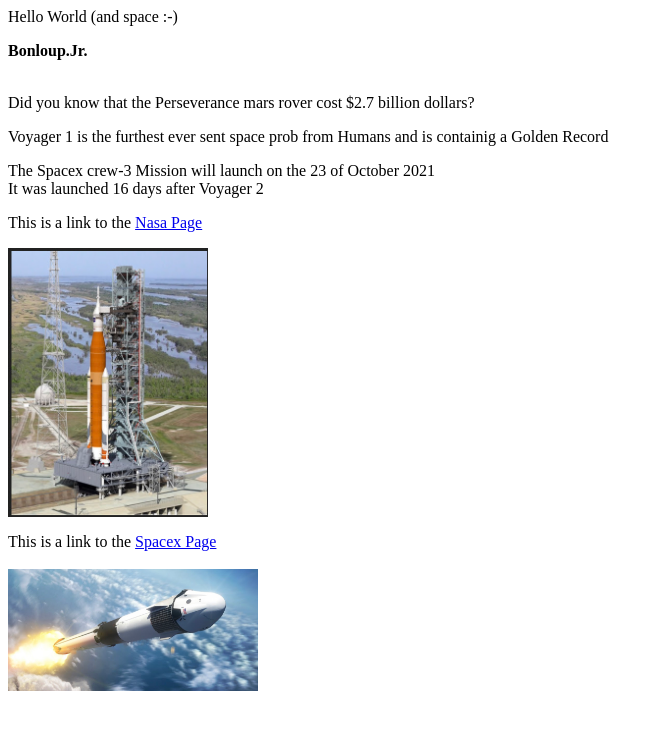
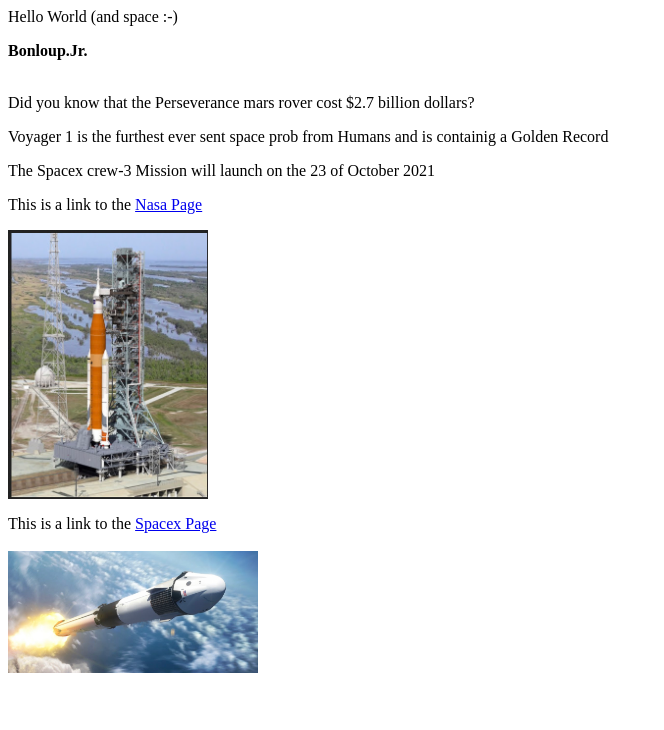
Before and after one commit to bonloupjunior/bonloupjunior.github.io, a plain HTML site: page index.html in a window 1280 px wide. Shown: the whole page, without its empty margins (0-664 px from the left). Drawn offline with Linux system fonts and the light colour scheme.

Commit message:
Update index.html

```diff
--- a/index.html
+++ b/index.html
@@ -10,8 +10,8 @@ Hello World (and space :-)
 
 	<br>Did you know that the Perseverance mars rover cost $2.7 billion dollars?
 	<p> Voyager 1 is the furthest ever sent space prob from Humans and is containig a Golden Record</p>
-	<p> The Spacex crew-3 Mission will launch on the 23 of October 2021
-	<br>It was launched 16 days after Voyager 2
+	<p> The Spacex crew-3 Mission will launch on the 23 of October 2021</p>
+
 
 <p>This is a link to the <a href="https://www.nasa.gov">Nasa Page</a>
 
```
